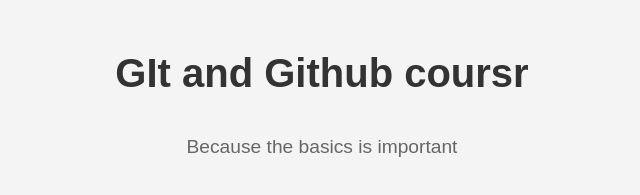
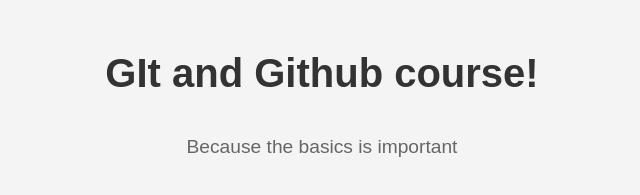
Before and after one commit to Ismet000/git-github-course, a plain HTML site: page index.html in a window 1280 px wide. Shown: the part 193-388 px from the top of the page, without its empty margins (318-958 px from the left). Drawn offline with Linux system fonts and the light colour scheme.

Commit message:
change title

```diff
--- a/index.html
+++ b/index.html
@@ -8,7 +8,7 @@
 </head>
 <body>
     <img id="logo" src="logo.png" alt="LOGO">
-    <h1>GIt and Github coursr</h1>
+    <h1>GIt and Github course!</h1>
     <p>Because the basics is important</p>
 </body>
 </html>
```
